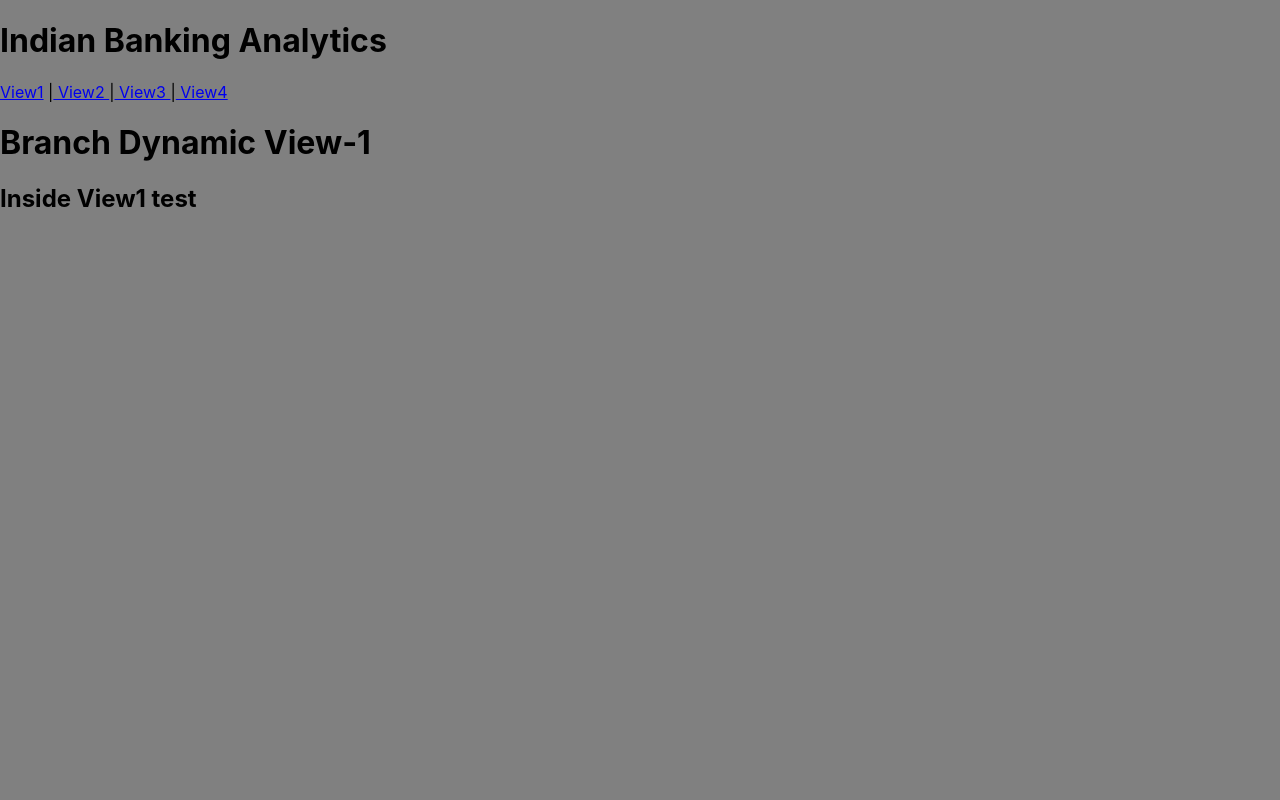
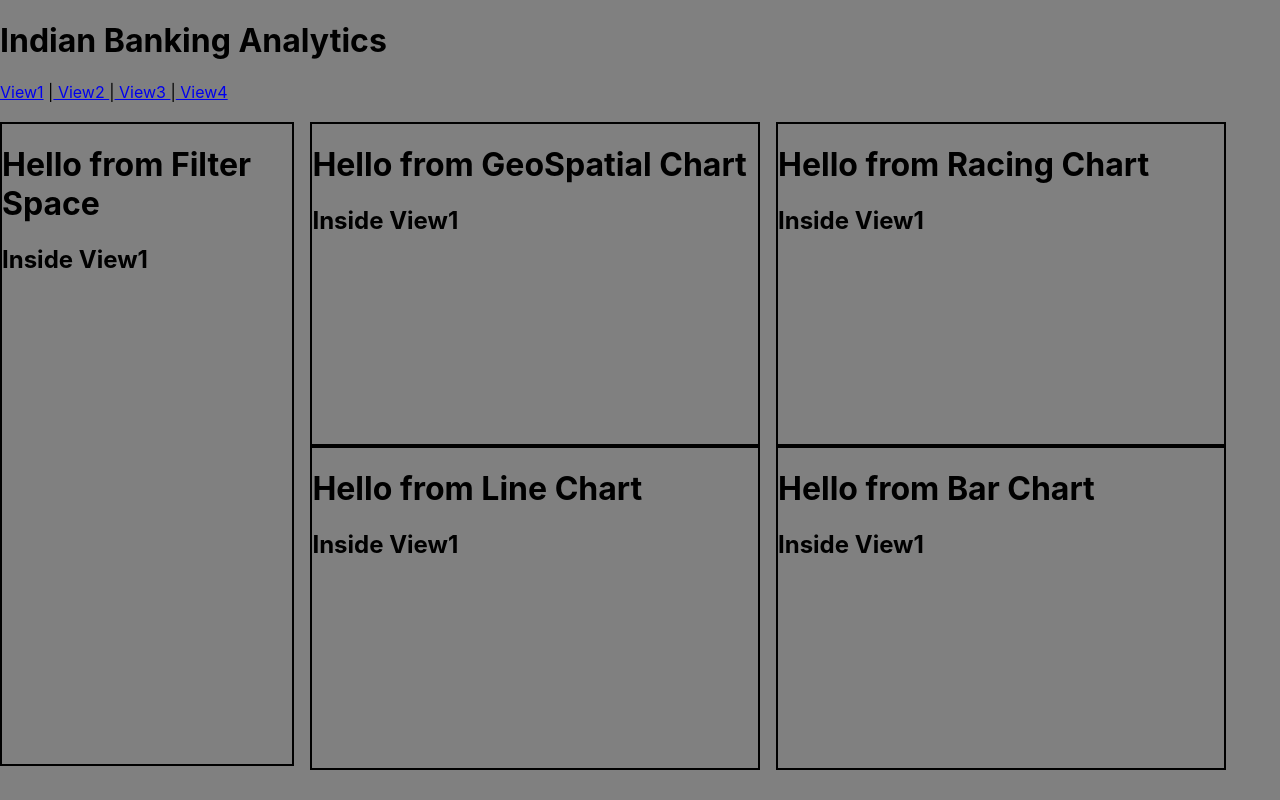
Before and after one commit to Saket-dev-2016/iba, a React (Create React App) app: page /view1 in a window 1280 px wide. Built offline with nearby package versions, Linux system fonts and the light colour scheme.

Commit message:
View-1 Layout Configured and package.json updated

```diff
--- a/package.json
+++ b/package.json
@@ -8,6 +8,8 @@
     "@testing-library/user-event": "^7.2.1",
     "react": "^16.13.1",
     "react-dom": "^16.13.1",
+    "react-flexbox-grid": "^2.1.2",
+    "react-router-dom": "^5.1.2",
     "react-scripts": "3.4.1"
   },
   "scripts": {
--- a/src/components/App.js
+++ b/src/components/App.js
@@ -12,18 +12,19 @@ class App extends React.Component
     render()
     {
         return (<Router>
-                    <React.Fragment>
+                    <div style={{marginBottom:"2%"}}>
                         <h1>Indian Banking Analytics</h1>
                         <Link to="/view1">View1</Link> |
                         <Link to="/view2"> View2 </Link> |
                         <Link to="/view3"> View3 </Link> |
                         <Link to="/view4"> View4 </Link>
+                        <br/> <br/>
                         <Route exact path = "/" component = {welcome} />
                         <Route path = "/view1" component = {view1} />
                         <Route path = "/view2" component = {view2} />
                         <Route path = "/view3" component = {view3} />
                         <Route path = "/view4" component = {view4} />
-                    </React.Fragment>
+                    </div>
                 </Router>)
     }
 }
--- /dev/null
+++ b/src/components/view1/Bar.js
@@ -0,0 +1,14 @@
+import React from 'react';
+
+class View2 extends React.Component
+{
+    render()
+    {
+        return <div style={{height:"20rem", border:"solid black 2px"}}>
+                <h1> Hello from Bar Chart</h1>
+                <h2>Inside View1</h2>
+            </div>
+    }
+}
+
+export default View2;
--- /dev/null
+++ b/src/components/view1/Geo.js
@@ -0,0 +1,14 @@
+import React from 'react';
+
+class View2 extends React.Component
+{
+    render()
+    {
+        return <div style={{height:"20rem", border:"solid black 2px"}}>
+                <h1> Hello from GeoSpatial Chart</h1>
+                <h2>Inside View1</h2>
+            </div>
+    }
+}
+
+export default View2;
--- /dev/null
+++ b/src/components/view1/Line.js
@@ -0,0 +1,14 @@
+import React from 'react';
+
+class View2 extends React.Component
+{
+    render()
+    {
+        return <div style={{height:"20rem", border:"solid black 2px"}}>
+                <h1> Hello from Line Chart</h1>
+                <h2>Inside View1</h2>
+            </div>
+    }
+}
+
+export default View2;
--- /dev/null
+++ b/src/components/view1/Racing.js
@@ -0,0 +1,14 @@
+import React from 'react';
+
+class View2 extends React.Component
+{
+    render()
+    {
+        return <div style={{height:"20rem", border:"solid black 2px"}}>
+                <h1> Hello from Racing Chart</h1>
+                <h2>Inside View1</h2>
+            </div>
+    }
+}
+
+export default View2;
--- a/src/components/view1/View1.js
+++ b/src/components/view1/View1.js
@@ -1,12 +1,39 @@
 import React from 'react';
+import { Grid, Row, Col } from 'react-flexbox-grid';
+import Geo from "./Geo"
+import Bar from "./Bar"
+import Racing from "./Racing"
+import Line from "./Line"
+import Filter from "./filter"
 
 class View1 extends React.Component
 {
     render()
     {
         return <React.Fragment>
-            <h1>Branch Dynamic View-1</h1>
-            <h2> Inside View1 test</h2>
+            {/* <h1>Branch Dynamic View-1</h1>
+            <h2> Inside View1 test</h2> */}
+            <Row style={{width:"97%"}}>
+                <Col lg={3} md={12}>
+                    <Filter/>
+                </Col>
+                <Col lg={9}>
+                    <Row>
+                        <Col lg={6} md={12}>
+                            <Geo/>
+                        </Col>
+                        <Col lg={6} md={12}>
+                            <Racing/>
+                        </Col>
+                        <Col lg={6} md={12}>
+                           <Line/>
+                        </Col>
+                        <Col lg={6} md={12}>
+                            <Bar/>
+                        </Col>
+                    </Row>
+                </Col>
+            </Row>
             </React.Fragment>
     }
 }
--- /dev/null
+++ b/src/components/view1/filter.js
@@ -0,0 +1,14 @@
+import React from 'react';
+
+class View2 extends React.Component
+{
+    render()
+    {
+        return <div style={{height:"40rem", border:"solid black 2px"}}>
+                <h1> Hello from Filter Space</h1>
+                <h2>Inside View1</h2>
+            </div>
+    }
+}
+
+export default View2;
```
Also changed, not shown: 1 other file (tests, documents, lock files or other folders).
